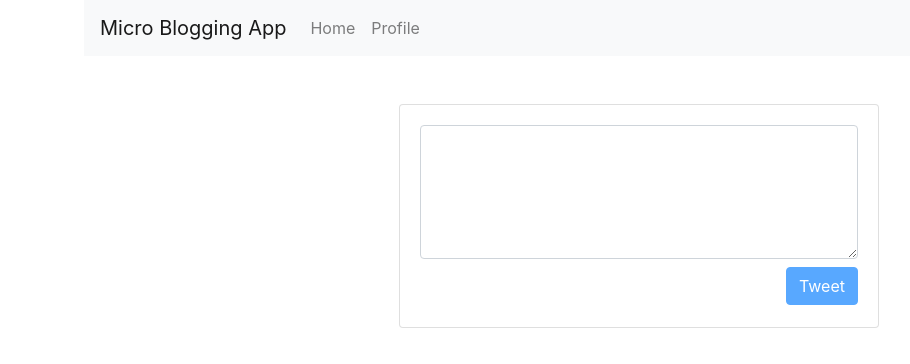
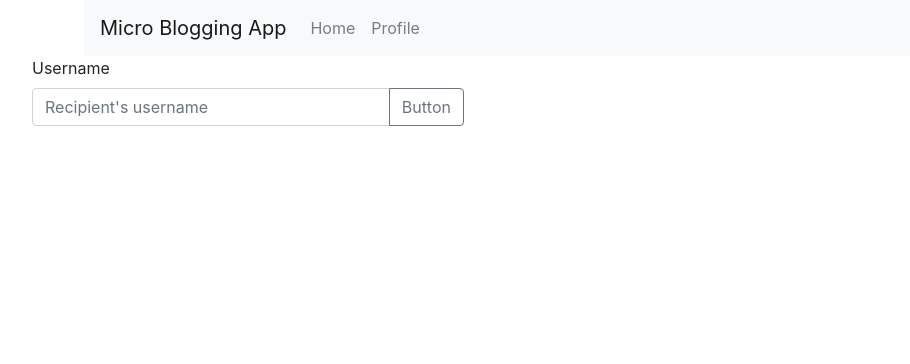
Before and after one commit to LangeJM/microbloggingApp-exercise, a React (Create React App) app: page /profile in a window 1280 px wide. Shown: the top 364 px of the page, without its empty margins (1-911 px from the left). Built offline with nearby package versions, Linux system fonts and the light colour scheme; no server answers.

Commit message:
ms3 wip: implemented page routing

```diff
--- a/src/App.css
+++ b/src/App.css
@@ -38,3 +38,7 @@
   min-height: 4rem;
   width: 30rem;
 }
+
+.width-30rem {
+  width: 30rem;
+}
--- a/src/App.js
+++ b/src/App.js
@@ -1,11 +1,22 @@
 import React from 'react'
+import {
+  BrowserRouter as Router,
+  Switch,
+  Route,
+  Link
+} from "react-router-dom";
+
 import 'bootstrap/dist/css/bootstrap.min.css';
+import Spinner from 'react-bootstrap/Spinner'
+
+import './App.css';
+
+import axios from 'axios'
+
 import Navigation from './components/Navigation'
 import CreatePost from './components/CreatePost'
 import PostsList from './components/PostsList'
-import Spinner from 'react-bootstrap/Spinner'
-import './App.css';
-import axios from 'axios'
+import Profile from './components/Profile'
 
 class App extends React.Component {
   constructor(props) {
@@ -14,7 +25,6 @@ class App extends React.Component {
       tweets: [],
       buttonDisabled: false,
       isLoading: false,
-      who: 'cares',
     }
     this.apiUrl = 'https://micro-blogging-dot-full-stack-course-services.ew.r.appspot.com/tweet';
   }
@@ -69,11 +79,24 @@ class App extends React.Component {
       element = <PostsList className="row d-flex" tweets={this.state.tweets} />;
     }
     return (
-      <div className="App justify-content-center">
-        <Navigation />
-        <CreatePost className="row d-flex" onNewTweet={(newTweet) => this.onNewTweet(newTweet)} buttonDisabled={this.state.buttonDisabled} this />
-        {element}
-      </div>
+      <Router>
+        <Switch>
+          <Route path="/home">
+            <div className="App justify-content-center">
+            <Navigation />
+            <CreatePost className="row d-flex" onNewTweet={(newTweet) => this.onNewTweet(newTweet)} buttonDisabled={this.state.buttonDisabled} this />
+            {element}
+            </div>
+          </Route>
+          <Route path="/profile">
+            <Navigation />
+            <Profile />
+          </Route>
+          <Route path="/">
+          <Navigation />
+        </Route>
+        </Switch>
+      </Router>
     );
   }
 }
--- a/src/components/Navigation.jsx
+++ b/src/components/Navigation.jsx
@@ -1,7 +1,12 @@
 import React from 'react'
 import Navbar from 'react-bootstrap/Navbar'
 import Nav from 'react-bootstrap/Nav'
-import Container  from 'react-bootstrap/Container'
+import Container from 'react-bootstrap/Container'
+
+import {
+  Link
+} from "react-router-dom";
+
 
 const Navigation = (props) => {
     return (
@@ -11,8 +16,8 @@ const Navigation = (props) => {
             <Navbar.Toggle aria-controls="basic-navbar-nav" />
             <Navbar.Collapse id="basic-navbar-nav">
                 <Nav className="mr-auto">
-                <Nav.Link href="#home">Home</Nav.Link>
-                <Nav.Link href="#link">Profile</Nav.Link>
+                <Link to="/home"><Nav.Link href="#home">Home</Nav.Link></Link>
+                <Link to="/profile"><Nav.Link href="#link">Profile</Nav.Link></Link>
                 </Nav>
             </Navbar.Collapse>
             </Navbar>
--- a/src/components/Profile.jsx
+++ b/src/components/Profile.jsx
@@ -1,9 +1,33 @@
+import React from 'react';
+import { InputGroup, Button, FormControl } from 'react-bootstrap'
 
 class Profile extends React.Component {
     constructor(props) {
         super(props);
         this.state = {
-
+            username:'username',
         }
     }
+
+    render() {
+        return (
+            <div className="App justify-content-center">
+                <label className="pl-5 d-flex row width-30rem" htmlFor="userNameId">Username</label>
+                <InputGroup className="pl-5 width-30rem mb-3 d-flex row">
+                    <FormControl
+                        placeholder="Recipient's username"
+                        aria-label="Recipient's username"
+                        aria-describedby="basic-addon2"
+                        id="userNameId"
+                    />
+                    <InputGroup.Append>
+                    <Button variant="outline-secondary">Button</Button>
+                    </InputGroup.Append>
+                </InputGroup>
+            </div>
+        )
+    }
+
 }
+
+export default Profile;
```
Also changed, not shown: 1 other file (tests, documents, lock files or other folders).
